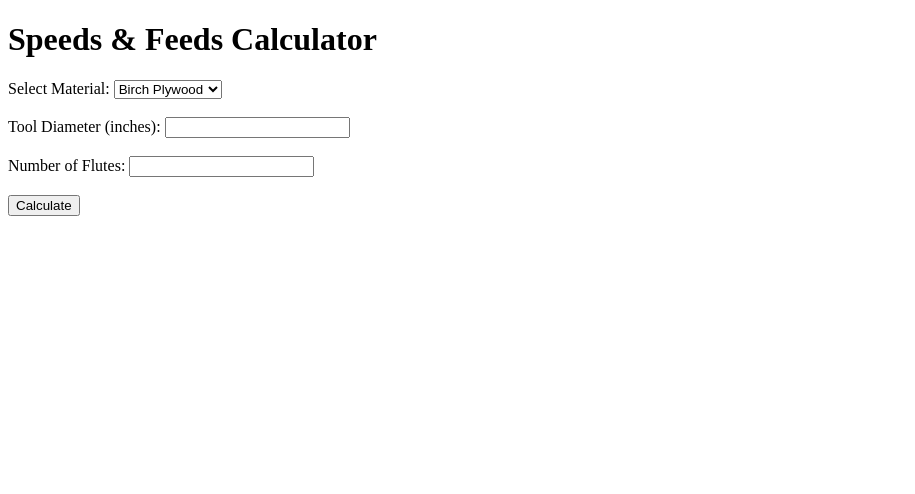
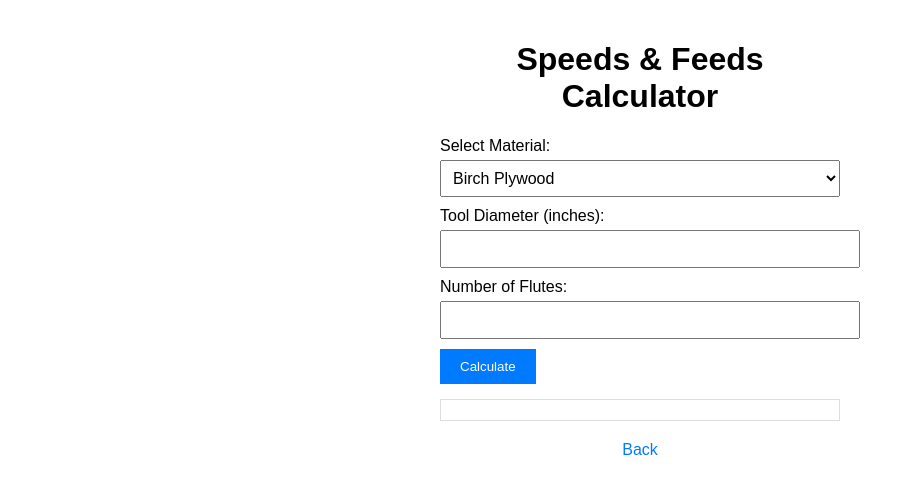
Before and after one commit to Desk-Depot-Shop/CNC, a plain HTML site: page index.html in a window 1280 px wide. Shown: the whole page, without its empty margins (0-915 px from the left). Drawn offline with Linux system fonts and the light colour scheme.

Commit message:
Update index.html

```diff
--- a/index.html
+++ b/index.html
@@ -2,6 +2,61 @@
 <html>
 <head>
     <title>Speeds & Feeds Calculator</title>
+    <style>
+        body {
+            font-family: Arial, sans-serif;
+            max-width: 400px;
+            margin: 0 auto;
+            padding: 20px;
+        }
+
+        h1 {
+            text-align: center;
+        }
+
+        label {
+            display: block;
+            margin-bottom: 5px;
+        }
+
+        select, input {
+            width: 100%;
+            padding: 8px;
+            font-size: 16px;
+            margin-bottom: 10px;
+        }
+
+        button {
+            background-color: #007BFF;
+            color: white;
+            padding: 10px 20px;
+            border: none;
+            cursor: pointer;
+        }
+
+        button:hover {
+            background-color: #0056b3;
+        }
+
+        #result {
+            margin-top: 15px;
+            border: 1px solid #ddd;
+            padding: 10px;
+        }
+
+        /* Back link styles */
+        a {
+            display: block;
+            margin-top: 20px;
+            text-align: center;
+            color: #007BFF;
+            text-decoration: none;
+        }
+
+        a:hover {
+            color: #0056b3;
+        }
+    </style>
 </head>
 <body>
     <h1>Speeds & Feeds Calculator</h1>
@@ -15,21 +70,18 @@
         <!-- Add more material options here -->
     </select>
 
-    <br><br>
-
     <label for="tool_diameter">Tool Diameter (inches):</label>
     <input type="number" id="tool_diameter" step="0.001" min="0.001" required>
-
-    <br><br>
 
     <label for="num_flutes">Number of Flutes:</label>
     <input type="number" id="num_flutes" min="1" required>
 
-    <br><br>
-
     <button onclick="calculateSpeedsAndFeeds()">Calculate</button>
 
     <div id="result"></div>
+
+    <!-- Back link -->
+    <a href="https://www.desk-depot-shop.github.io">Back</a>
 
     <script>
         function calculateSpeedsAndFeeds() {
```
